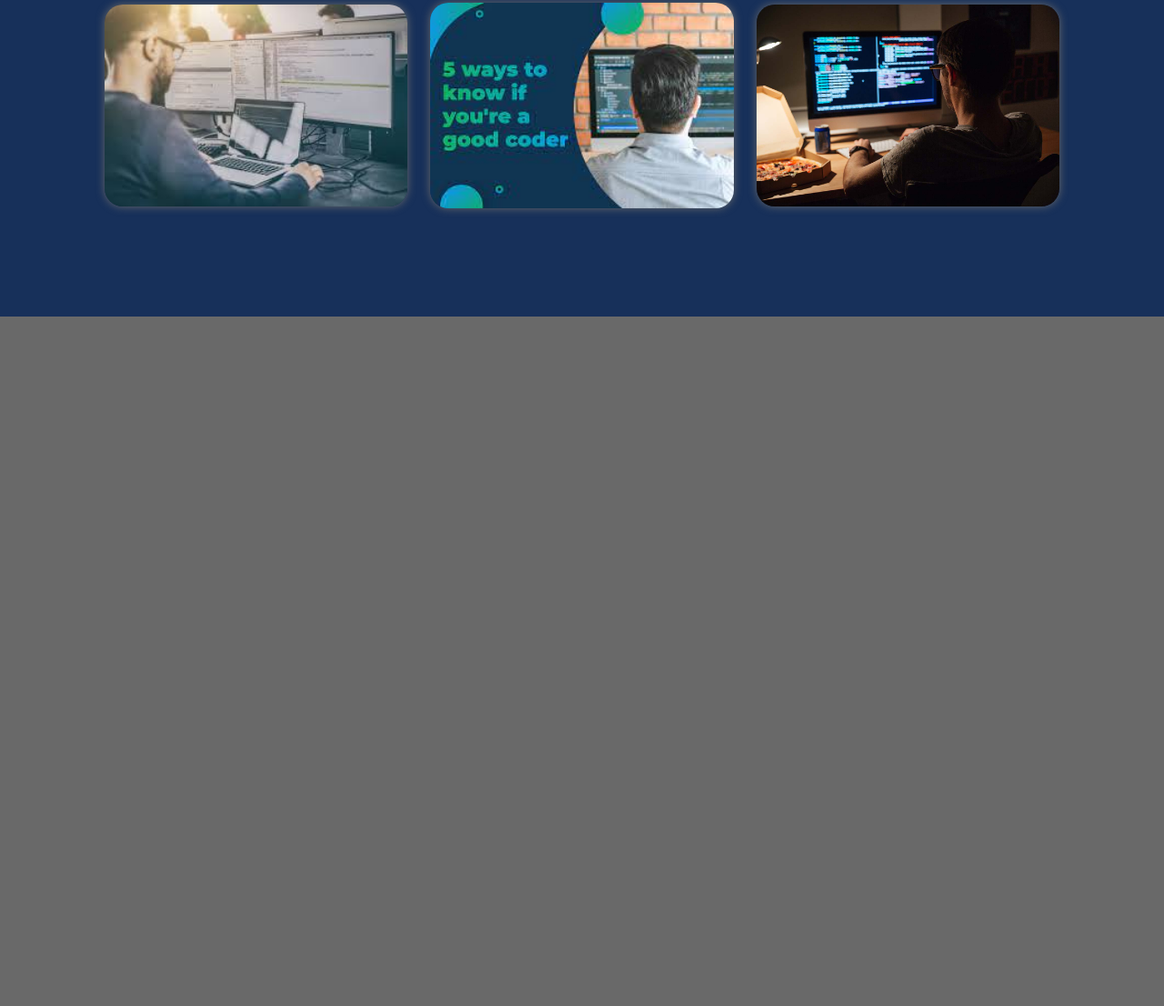
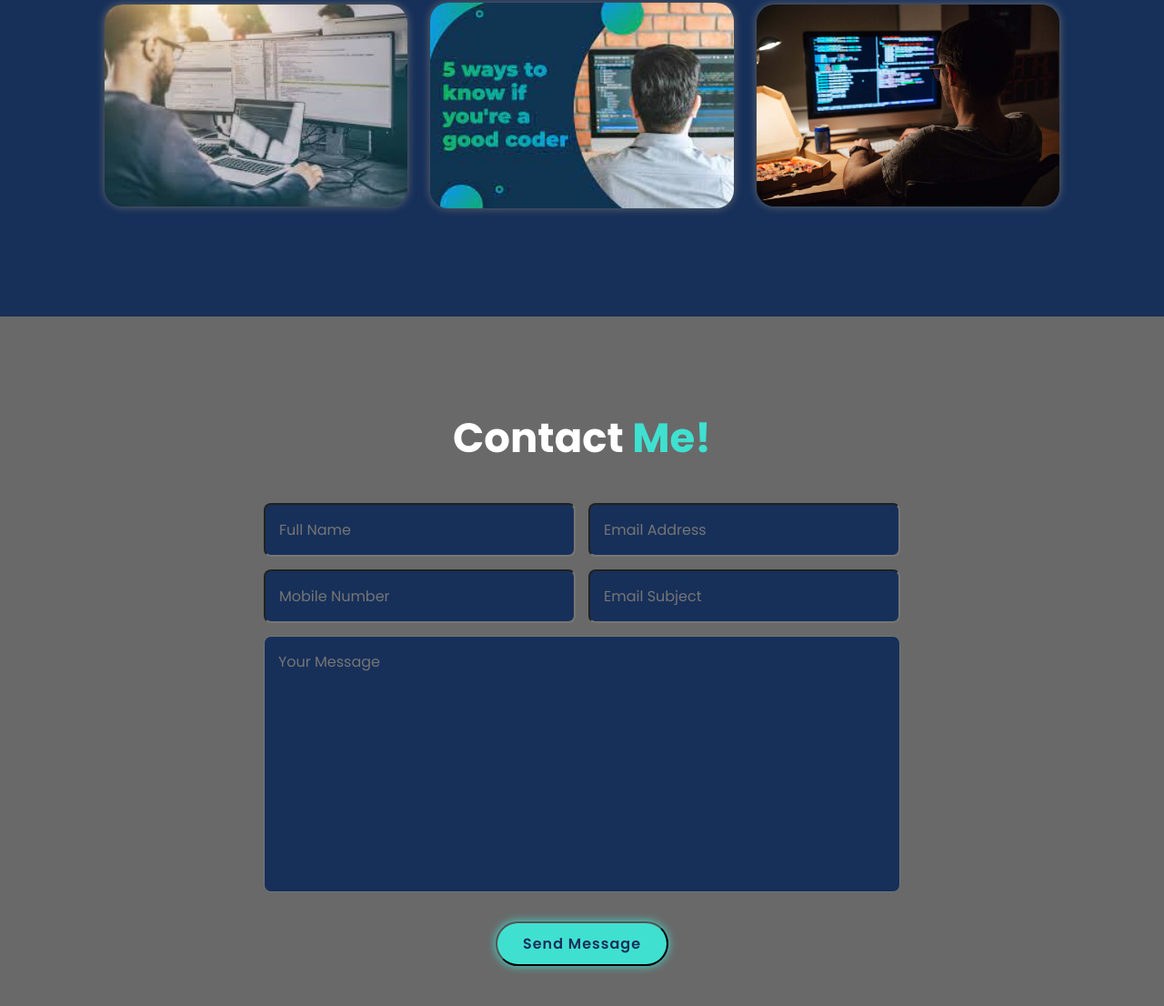
Before and after one commit to abirhossainsakib/Sakib-Portfolio, a plain HTML site: page index.html in a window 1280 px wide. Shown: the part 2852-3958 px from the top of the page at 91% size. Before the commit the page ends 3200 px from the top, so only its background shows below. Drawn offline with nearby package versions, Linux system fonts and the light colour scheme.

Commit message:
contact section designed

```diff
--- a/index.html
+++ b/index.html
@@ -159,6 +159,24 @@
         </div>
     </section>
 
+    <!-- contact section -->
+    <section class="contact" id="contact">
+        <h2 class="heading">Contact <span>Me!</span></h2>
+
+        <form action="#">
+            <div class="input-box">
+                <input type="text" placeholder="Full Name">
+                <input type="email" placeholder="Email Address">
+            </div>
+            <div class="input-box">
+                <input type="number" placeholder="Mobile Number">
+                <input type="text" placeholder="Email Subject">
+            </div>
+            <textarea name="" id="" cols="30" rows="10" placeholder="Your Message"></textarea>
+            <input type="submit" value="Send Message" class="btn">
+        </form>
+    </section>
+
     <script src="scipt.js"></script>
 </body>
 
--- a/style.css
+++ b/style.css
@@ -293,3 +293,44 @@ span{
     font-size: 2rem;
     color: var(--second--bg-color);
 }
+
+.contact h2{
+    margin-bottom: 3rem;
+}
+
+.contact form{
+    max-width: 70rem;
+    margin: 1rem auto;
+    text-align: center;
+    margin-bottom: 3rem;
+}
+
+.contact form .input-box{
+    display: flex;
+    justify-content: space-between;
+    flex-wrap: wrap;
+}
+
+.contact form .input-box input,
+.contact form textarea{
+    width: 100%;
+    padding: 1.5rem;
+    font-size: 1.6rem;
+    color: var(--text-color);
+    background: var(--second--bg-color);
+    border-radius: .8rem;
+    margin: .7rem 0;
+}
+
+.contact form .input-box input{
+    width: 49%;
+}
+
+.contact form textarea{
+    resize: none;
+}
+
+.contact form .btn{
+    margin-top: 2rem;
+    cursor: pointer;
+}
```
Lines whose indentation alone changed are shown as unchanged.
